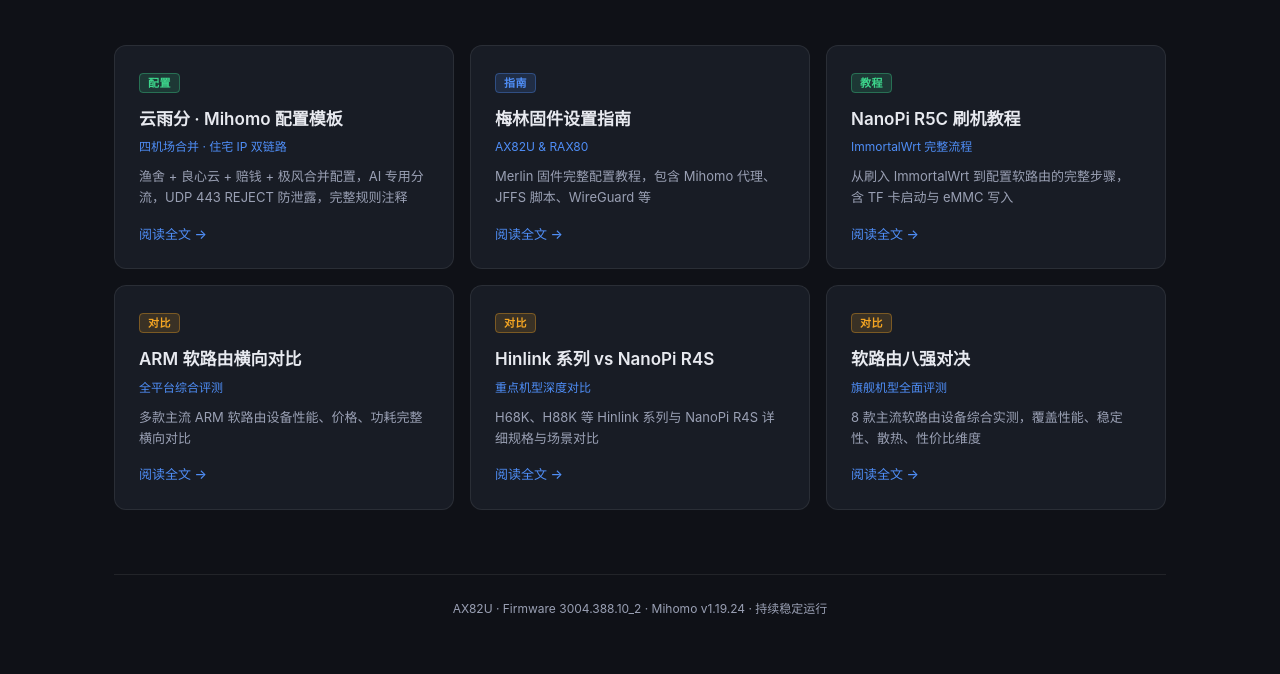
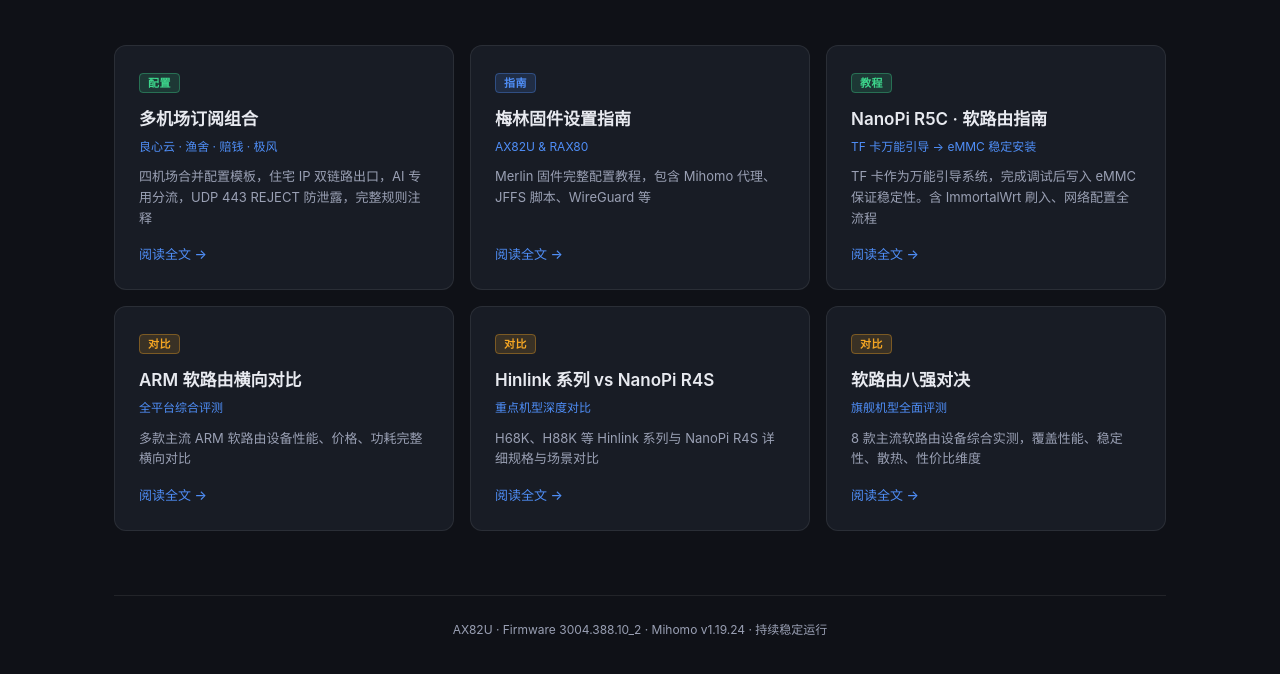
Before and after one commit to yanjinbin/router-docs, a website built with Vite: page index.html in a window 1280 px wide. Shown: the part 222-896 px from the top of the page. Built offline with nearby package versions, Linux system fonts and the light colour scheme.

Commit message:
fix: rename yunyufen page to 多机场订阅组合; update R5C desc; remove target=_blank on homepage cards

```diff
--- a/src/main.js
+++ b/src/main.js
@@ -2,9 +2,9 @@
 
 const docs = [
   {
-    title: '云雨分 · Mihomo 配置模板',
-    subtitle: '四机场合并 · 住宅 IP 双链路',
-    desc: '渔舍 + 良心云 + 赔钱 + 极风合并配置，AI 专用分流，UDP 443 REJECT 防泄露，完整规则注释',
+    title: '多机场订阅组合',
+    subtitle: '良心云 · 渔舍 · 赔钱 · 极风',
+    desc: '四机场合并配置模板，住宅 IP 双链路出口，AI 专用分流，UDP 443 REJECT 防泄露，完整规则注释',
     href: '/yunyufen-config.html',
     tag: '配置',
     tagColor: '#3dd68c',
@@ -18,9 +18,9 @@
     tagColor: '#4f8ef7',
   },
   {
-    title: 'NanoPi R5C 刷机教程',
-    subtitle: 'ImmortalWrt 完整流程',
-    desc: '从刷入 ImmortalWrt 到配置软路由的完整步骤，含 TF 卡启动与 eMMC 写入',
+    title: 'NanoPi R5C · 软路由指南',
+    subtitle: 'TF 卡万能引导 → eMMC 稳定安装',
+    desc: 'TF 卡作为万能引导系统，完成调试后写入 eMMC 保证稳定性。含 ImmortalWrt 刷入、网络配置全流程',
     href: '/nanopi_r5c_guide.html',
     tag: '教程',
     tagColor: '#3dd68c',
@@ -75,7 +75,7 @@
 
   <div class="grid">
     ${docs.map(d => `
-      <a class="card" href="${d.href}" target="_blank">
+      <a class="card" href="${d.href}">
         <div class="card-top">
           <span class="tag" style="--tag-color:${d.tagColor}">${d.tag}</span>
         </div>
```
Also changed, not shown: public/yunyufen-config.html (+3 -3 lines).
